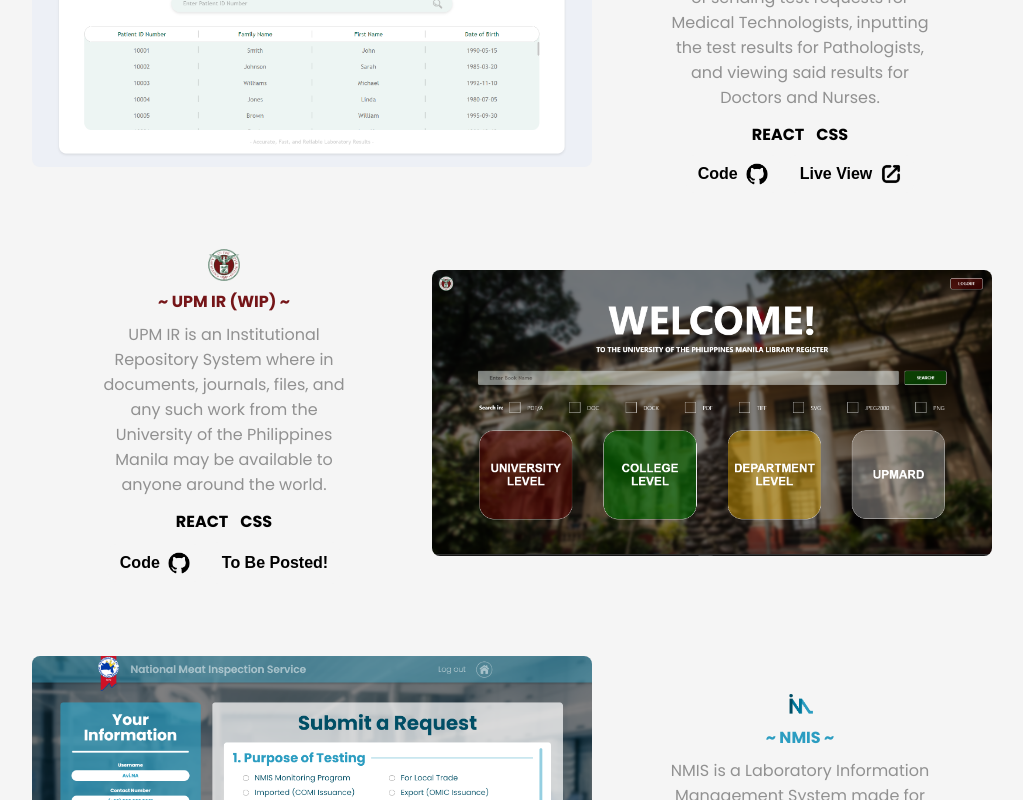
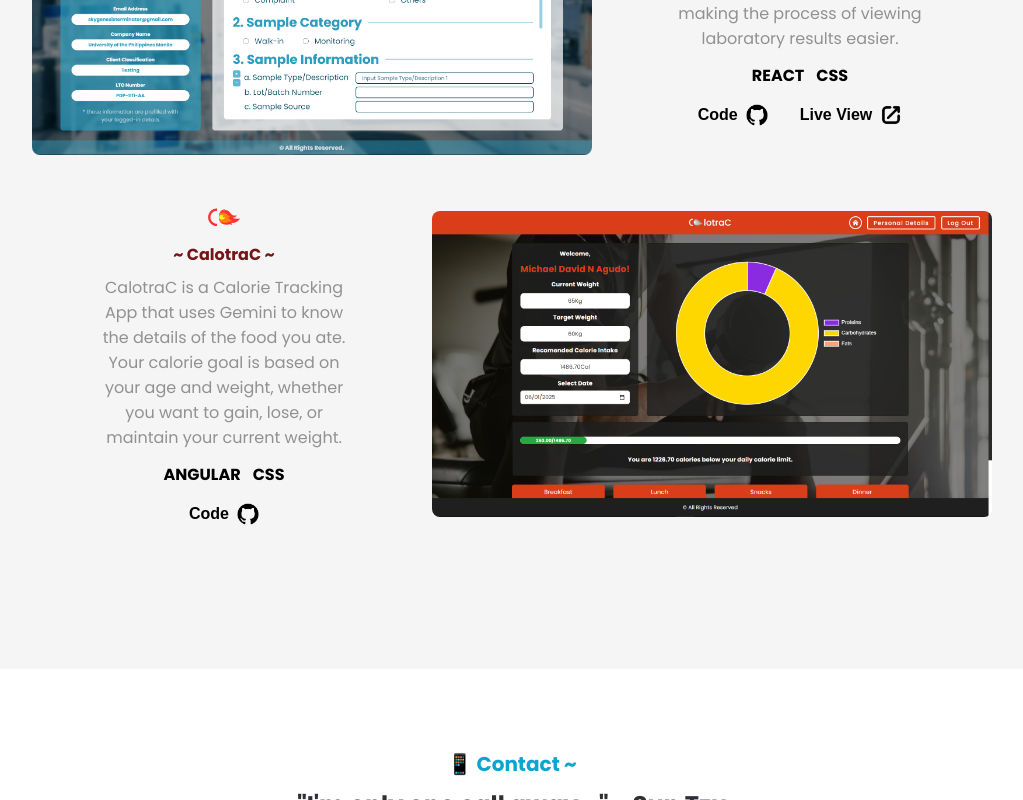
Before and after one commit to MD-4Good0/my_site, a React (Create React App) app: page / in a window 1280 px wide. Shown: the part 2062-2862 px from the top of the page, without its empty margins (128-1151 px from the left). Built offline with nearby package versions, Linux system fonts and the light colour scheme.

Commit message:
new proj

```diff
--- a/src/App.js
+++ b/src/App.js
@@ -24,6 +24,8 @@
 import upm_ir_logo from './Components/Assets/upm-ir-logo.png';
 import nmis from './Components/Assets/nmis.png';
 import nmis_logo from './Components/Assets/nmis-logo.png';
+import calotrac from './Components/Assets/calotrac.png';
+import calotrac_logo from './Components/Assets/calotrac-logo.png';
 
 import underline from './Components/Assets/underline.png';
 
@@ -201,6 +203,7 @@
             The pieces that create the full picture.
           </div>
           <div className="Projects-column">
+            {/*
             <div className="Projects-leftimg">
               <div className="Projects-photo-1">
                 <img src={medlabview} alt="medlabview"/>
@@ -277,6 +280,7 @@
                 <img src={upm_ir} alt="upm_ir"/>
               </div>
             </div>
+            */}
             <div className="Projects-leftimg">
               <div className="Projects-photo-3">
                 <img src={nmis} alt="nmis"/>
@@ -313,6 +317,37 @@
                       </button>
                     </a>
                   </div>
+              </div>
+            </div>
+            <div className="Projects-rightimg">
+              <div className="Projects-info">
+                  <div className="Projects-title-2">
+                    <img src={calotrac_logo} alt="upm_ir_logo"/>
+                    ~ CalotraC ~
+                  </div>
+                  <div className="Projects-description-2">
+                    CalotraC is a Calorie Tracking App that uses Gemini to know the details of the food you ate.
+                    Your calorie goal is based on your age and weight, whether you want to gain, lose, or maintain your current weight.
+                  </div>
+                  <div className="Projects-used">
+                    <div className="Projects-used-1">
+                      ANGULAR
+                    </div>
+                    <div className="Projects-used-2">
+                      CSS
+                    </div>
+                  </div>
+                  <div className="Projects-gitdemo">
+                    <a href="https://github.com/MD-4Good0/CalotraC" className="CalotraC-git">
+                      <button>
+                        Code
+                        <img src={github} alt="github"/>
+                      </button>
+                    </a>
+                  </div>
+              </div>
+              <div className="Projects-photo-2">
+                <img src={calotrac} alt="calotrac"/>
               </div>
             </div>
           </div>
```
Also changed, not shown: src/Components/Assets/calotrac-logo.png (added), src/Components/Assets/calotrac.png (added).
